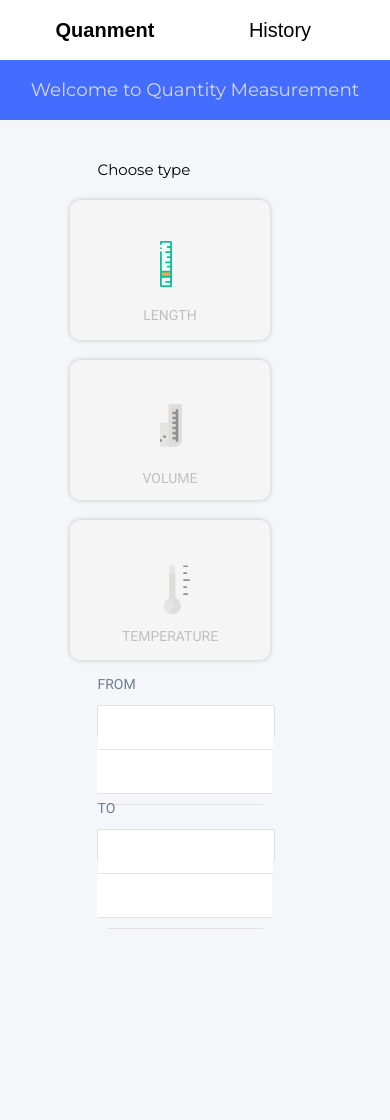
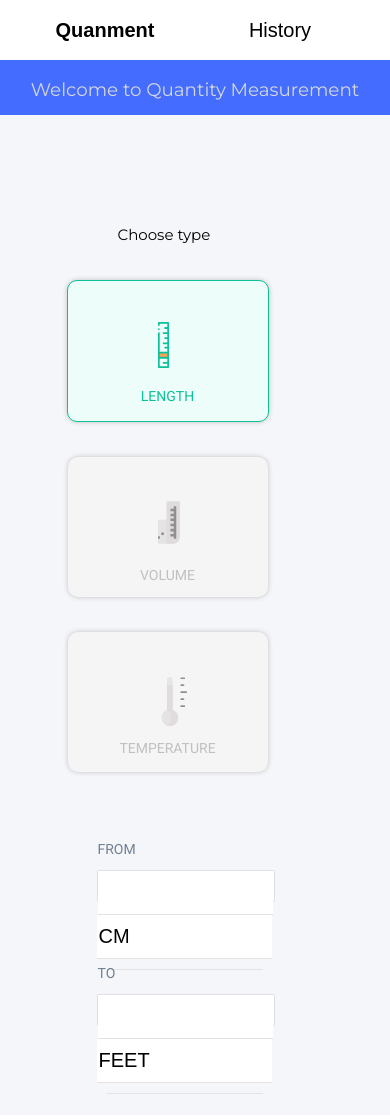
Before and after one commit to PalakPartani/QuantityMeasurement_InAngular, an Angular app: page / in a window 390 px wide. Built offline with nearby package versions, Linux system fonts and the light colour scheme.

Commit message:
[Palak]ADD:Default selection as length and the subunits

```diff
--- a/src/app/components/conversion/conversion.component.css
+++ b/src/app/components/conversion/conversion.component.css
@@ -55,6 +55,6 @@
 
       @media only screen and (max-width: 594px) {
         .boxFromTo {
-            height: 520px;
+            /* height: 520px; */
         }
       }
--- a/src/app/components/conversion/conversion.component.html
+++ b/src/app/components/conversion/conversion.component.html
@@ -5,17 +5,14 @@
             <p>FROM</p>
             <div class="condata">
                 <form>
-                    <input type="text" name="inputUnit" [(ngModel)]="inputUnit"
-                        (keypress)="keyPress($event,unit,subUnit)">
+                    <input type="text" name="inputUnit" [(ngModel)]="inputUnit" (input)="keyPress(inputUnit)">
                 </form>
                 <form class="example-form">
-                    <input type="text" placeholder="{{units[0]}}" name="unit" [(ngModel)]="unit" [formControl]="control"
-                        [matAutocomplete]="auto">
+                    <input type="text" name="unit" [formControl]="unit" [matAutocomplete]="auto">
                     <mat-autocomplete #auto="matAutocomplete"
                         (optionSelected)='passConversionData($event.option.value,subUnit,inputValue)'>
                         <mat-option *ngFor="let unit of units" [value]="unit">
                             {{unit}}
-
                         </mat-option>
                     </mat-autocomplete>
                 </form>
@@ -28,8 +25,7 @@
                     <input type="text" value={{dataa}}>
                 </form>
                 <form class="example-form">
-                    <input type="text" placeholder="{{units[0]}}" name="subUnit" [(ngModel)]="subUnit"
-                        [formControl]="control" [matAutocomplete]="auto">
+                    <input type="text" name="subUnit" [formControl]="subUnit" [matAutocomplete]="auto">
                     <mat-autocomplete #auto="matAutocomplete"
                         (optionSelected)='passConversionData(unit,$event.option.value,inputValue)'>
                         <mat-option *ngFor="let subUnit of units" [value]="subUnit">
--- a/src/app/components/conversion/conversion.component.ts
+++ b/src/app/components/conversion/conversion.component.ts
@@ -1,4 +1,4 @@
-import { Component, OnInit } from '@angular/core';
+import { Component, Input, OnInit } from '@angular/core';
 import { FormControl } from '@angular/forms';
 import { Observable } from 'rxjs';
 import { startWith, map } from 'rxjs/operators';
@@ -7,6 +7,7 @@ import { DataServiceService } from '../../services/data-service.service';
 import { QuantityMeasurementService } from 'src/app/services/quantity-measurement.service';
 import { HTTPServiceService } from 'src/app/services/httpservice.service';
 import { Response } from '../../response';
+import { environment } from 'src/environments/environment';
 @Component({
   selector: 'app-conversion',
   templateUrl: './conversion.component.html',
@@ -14,10 +15,10 @@ import { Response } from '../../response';
 })
 export class ConversionComponent implements OnInit {
   control = new FormControl();
-  units: string[] = ['Yard', 'Inch', 'CM', 'Meter'];
+  units: string[] = ["CM", "FEET", "YARD", "INCH"];
   textInputValue: any;
-  unit: string = "";
-  subUnit: string = "";
+  unit = new FormControl(null);
+  subUnit = new FormControl(null);
   inputUnit: string = "";
   dataa: string = "";
   public inputValue = 0;
@@ -26,41 +27,57 @@ export class ConversionComponent implements OnInit {
   subUnitSelectedOne = "";
   subUnitSelectedTwo = "";
   filteredUnits: Observable<string[]>;
-  clear() {
-    this.inputUnit = '';
-  }
+
   constructor(private data: DataServiceService, private quantityMeasurement: QuantityMeasurementService) { }
 
   ngOnInit() {
+    this.unit.setValue(this.units[0]);
+    this.subUnit.setValue(this.units[1]);
+
     this.data.currentMessage.subscribe(message => {
       this.units = message.array
-      console.log("Inside conversion", message);
+      console.log("ng ont ", this.units);
+      // this.unit.setValue(this.units[0]);
+      // this.subUnit.setValue(this.units[1]);
+      //console.log("Inside conversion", message);
+      if (this.units.length != 0) {
+        this.unit.setValue(this.units[0]);
+        this.subUnit.setValue(this.units[1]);
+      }
+      this.dataa = "";
+      this.inputUnit = "";
+      this.textInputValue = "";
+      console.log("ngoninit unit", this.unit);
+
+      //this.inputValue = 0;
     });
+
+  }
+  keyPress(value: any) {
+    //console.log("unittttttttttttttttt", this.unit)
+    this.textInputValue = value;
+    console.log("Valuee", value);
+    this.passConversionData(this.unit.value.toString().toUpperCase(), this.subUnit.value.toString().toUpperCase(), value);
   }
 
 
-  keyPress(event: any, val: string, val2: string) {
-    console.log("Inside key press", event);
-    console.log("value", val);
-    console.log("Api data ", val2 + "", val + "" + this.inputUnit + event.key + "unit");
-    console.log("unit val ", this.unitValue + "unitttt", this.unit);
-    console.log("Subunit to be converted ", this.subUnit)
-    this.textInputValue = this.inputUnit + event.key;
-    this.passConversionData(this.unit.toUpperCase(), this.subUnit.toUpperCase(), this.inputUnit + event.key);
-  }
+  passConversionData(subUnitSelectedOne: any, subUnitSelectedTwo: any, inputValue: any) {
 
-  passConversionData(subUnitSelectedOne: string, subUnitSelectedTwo: string, inputValue: any) {
-    console.log("units........." + this.unit + "..", this.subUnit);
+    console.log("units.........");
+    console.log(this.unit.value);
+    console.log(this.subUnit.value);
+    console.log("text ip", this.textInputValue);
+    console.log(this.inputValue);
     if (this.inputValue == null || this.inputValue == 0 || this.inputValue.toString() == "") {
       inputValue = this.textInputValue;
     }
-    console.log("Event  ", inputValue);
+    if (this.textInputValue != null && this.textInputValue != 0 && this.textInputValue.toString() != "") {
 
-    console.log("Input " + subUnitSelectedOne + "2ip " + subUnitSelectedTwo + "ipval ", inputValue);
-    this.quantityMeasurement.convertData(this.unit.toUpperCase(), this.subUnit.toUpperCase(), inputValue).
-      subscribe((res: Response) => {
-        this.dataa = res.data;
-        console.log("Inside json", this.dataa);
-      })
+      this.quantityMeasurement.convertData(this.unit.value.toString().toUpperCase(), this.subUnit.value.toString().toUpperCase(), inputValue).
+        subscribe((res: Response) => {
+          this.dataa = res.data;
+        })
+    }
+
   }
 }
--- a/src/app/components/headers/headers.component.scss
+++ b/src/app/components/headers/headers.component.scss
@@ -5,6 +5,7 @@
 }
 .headTitle{
     padding: 20px;
+    height: 45px;
     background-color: #446DFF;
     color:white;
     margin-bottom: -20px;
--- a/src/app/services/data-service.service.ts
+++ b/src/app/services/data-service.service.ts
@@ -6,10 +6,17 @@ import { BehaviorSubject } from 'rxjs';
 export class DataServiceService {
 
   private messageSource = new BehaviorSubject({ array: [] });
+
+  private response = new BehaviorSubject({ array: [] });
+
   currentMessage = this.messageSource.asObservable();
   constructor() { }
 
   changeUnits(mainUnit: any) {
     this.messageSource.next(mainUnit)
   }
+
+  clearData(mainUnit: any) {
+    this.response = new BehaviorSubject({ array: [] });
+  }
 }
--- a/src/app/test/test.component.html
+++ b/src/app/test/test.component.html
@@ -1,4 +1,4 @@
-<div style="height:200px">
+<div style="display:flex; flex-direction: column; padding:40px">
     <div class="choose">
         Choose type
     </div>
--- a/src/app/test/test.component.scss
+++ b/src/app/test/test.component.scss
@@ -28,10 +28,13 @@ $volumebgcolor:rgba(236, 167, 167,0.5);
 
 
 .box1{
-    width: 120px;
+    // width: 120px;
+    max-width: 120px;
+    align-items: center;
     height: 120px;
     padding: 10px 40px;
-    margin-right: 50px;
+    margin:15px;
+     margin-right: 70px;
     border-radius: 10px;
     box-shadow: 0px 0px 5px silver;
     cursor: pointer;
@@ -103,6 +106,7 @@ $volumebgcolor:rgba(236, 167, 167,0.5);
 
 .alignBox{
     display: flex;
+    flex-wrap: wrap;
     justify-content: center;
     padding-top:20px;
 }
--- a/src/app/test/test.component.ts
+++ b/src/app/test/test.component.ts
@@ -1,7 +1,9 @@
-import { Component, OnInit } from '@angular/core';
+import { Component, OnInit, Input } from '@angular/core';
 import { DataServiceService } from '../services/data-service.service'
 import { HTTPServiceService } from '../services/httpservice.service'
 import { QuantityMeasurementService } from '../services/quantity-measurement.service';
+import { ConversionComponent } from '../components/conversion/conversion.component';
+import { SimpleChanges } from '@angular/core';
 @Component({
   selector: 'app-test',
   templateUrl: './test.component.html',
@@ -13,34 +15,30 @@ export class TestComponent implements OnInit {
   public imgSrcTemp = '../assets/images/TEMPERATURE.svg';
   public imgSrcVol = '../assets/images/VOLUME.svg';
   public checkClick = true;
-  public selectedBox = '';
+  public selectedBox = 'LENGTH';
   public selectedLen = true;
   public selectedVol = false;
   public selectedTemp = false;
   public temp = true;
-  public lengthUnitArray: string[] = ["CM", "Meter", "Yard", "Inch"];
-  public tempUnitArray: string[] = ["Fahrenheit", "Celcius"];
-  public VolUnitArray: string[] = ["Litre", "ML", "Gallon"];
+  public lengthUnitArray: string[] = ["CM", "FEET", "YARD", "INCH"];
+  public tempUnitArray: string[] = ["FAHRENHEIT", "CELSIUS"];
+  public VolUnitArray: string[] = ["LITRE", "MILLILITER", "GALLON"];
   public t;
-
+  public conv;
   constructor(private data: DataServiceService, private quantity: QuantityMeasurementService) { }
 
   ngOnInit(): void {
-    //call from QM service
-    // this.quantity.do().subscribe(resp => {
-    //   console.log("Inside api data", resp)
-    // })
+    this.conv = new ConversionComponent(this.data, this.quantity);
+
+    //console.log("from test comp", this.conv.units);
   }
-
   activeBox() {
-    console.log("Inside method");
+    //console.log("Inside method");
   }
-
-
   selectBox(unit: string) {
 
     this.selectedBox = unit;
-    console.log("selected unit", unit);
+    //console.log("selected unit", unit);
     if (unit == 'TEMPERATURE') {
       this.imgSrcTemp = '../assets/images/hot.svg';
       this.imgSrcVol = '../assets/images/VOLUME.svg';
@@ -59,12 +57,25 @@ export class TestComponent implements OnInit {
       this.imgSrcTemp = '../assets/images/TEMPERATURE.svg';
       this.data.changeUnits({ array: this.lengthUnitArray });
     }
+
+    // this.data.clearData( this.conv.inputValue);
+    //console.log("Input vluee", this.conv.inputValue);
+    //console.log("result vluee", this.conv.dataa);
+
+    // //console.log(".................units....& subunits ", this.conv.unit + "", this.conv.subUnit);
+    //this.clearFields();
     // alert("Inside" + this.selectedBox);
   }
-
+  // clearFields() {
+  //   //console.log("Inside clear m");
+  //   this.conv.subUnit = "";
+  //   this.conv.unit = "";
+  //   this.conv.inputUnit = "";
+  //   this.conv.dataa = "";
+  // }
   mouseOutEvent(unit: string) {
-    console.log("sel" + this.selectedBox);
-    console.log(unit === 'TEMPERATURE' && this.selectedBox != 'TEMPERATURE');
+    //console.log("sel" + this.selectedBox);
+    //console.log(unit === 'TEMPERATURE' && this.selectedBox != 'TEMPERATURE');
     if (unit === 'TEMPERATURE' && this.selectedBox != 'TEMPERATURE') {
 
       this.imgSrcTemp = '../assets/images/TEMPERATURE.svg';
--- a/src/environments/environment.ts
+++ b/src/environments/environment.ts
@@ -5,6 +5,8 @@
 export const environment = {
   production: false,
   baseUrl: 'http://localhost:8089',
+  envunit: "",
+  envsubUnit: ""
 };
 
 /*
```
